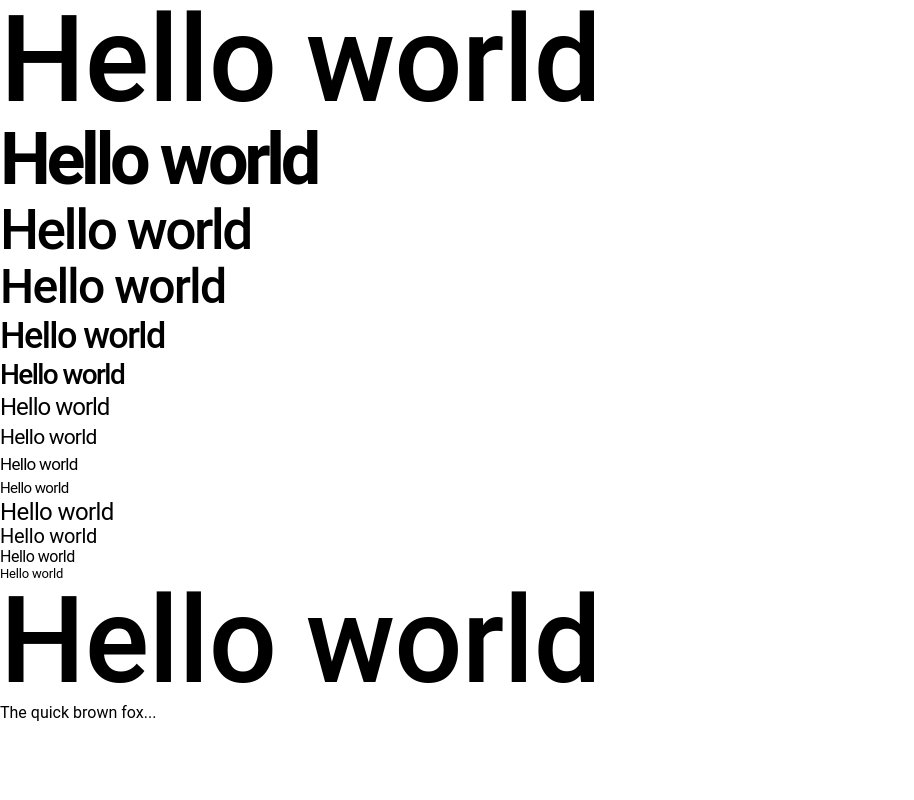
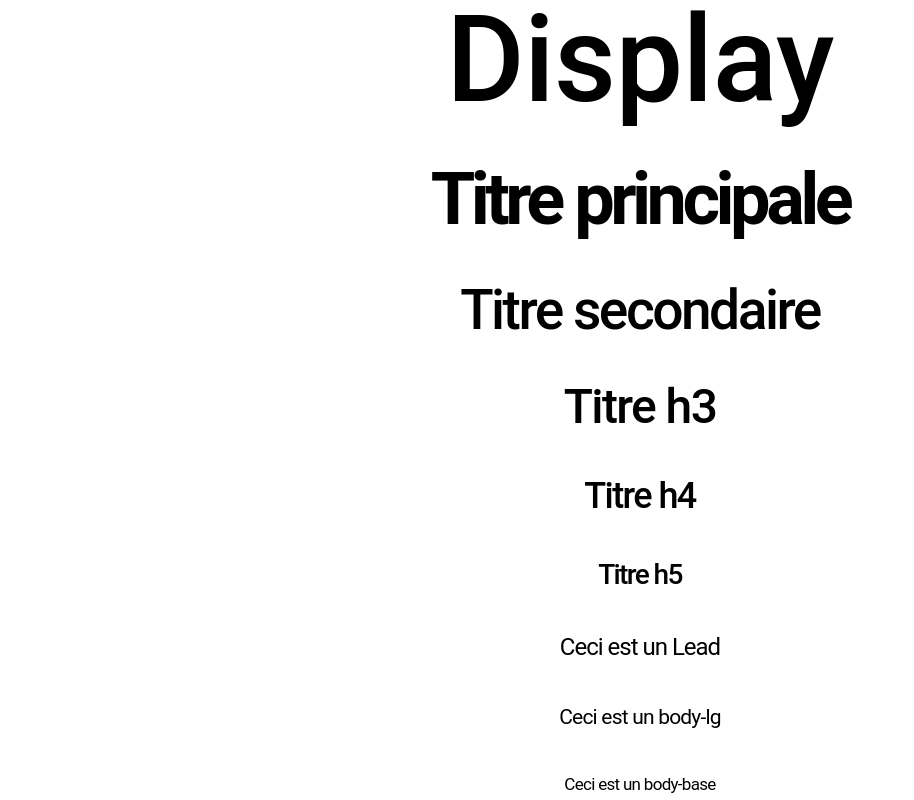
Before and after one commit to MaximeLecieux/sasano.fr, a Next.js app: page / in a window 1280 px wide. Shown: the top 800 px of the page, without its empty margins (0-914 px from the left). Built offline with nearby package versions, Linux system fonts and the light colour scheme.

Commit message:
Finalisation du composant Typographie

```diff
--- a/app/page.tsx
+++ b/app/page.tsx
@@ -3,52 +3,53 @@ import { Typography } from "@/components/ui/design-system/typographie/Typographi
 export default function Home() {
   return (
     <>
+    <div className="grid  gap-10 text-center">
         <Typography variant="display" component="p">
-        Hello world
+          Display
         </Typography>
         <Typography variant="h1" component="h1">
-        Hello world
+          Titre principale
         </Typography>
         <Typography variant="h2" component="h2">
-        Hello world
+          Titre secondaire
         </Typography>
         <Typography variant="h3" component="h3">
-        Hello world
+          Titre h3
         </Typography>
         <Typography variant="h4" component="h4">
-        Hello world
+          Titre h4
         </Typography>
         <Typography variant="h5" component="h5">
-        Hello world
+          Titre h5
         </Typography>
         <Typography variant="lead" component="p">
-        Hello world
+          Ceci est un Lead
         </Typography>
         <Typography variant="body-lg" component="span">
-        Hello world
+          Ceci est un body-lg
         </Typography>
         <Typography variant="body-base" component="p">
-        Hello world
+          Ceci est un body-base
         </Typography>
         <Typography variant="body-sm" component="p">
-        Hello world
+        Ceci est un body-sm
         </Typography>
         <Typography variant="caption1" component="p">
-        Hello world
+        Ceci est un caption 1
         </Typography>
         <Typography variant="caption2" component="p">
-        Hello world
+        Ceci est un caption 2
         </Typography>
         <Typography variant="caption3" component="p">
-        Hello world
+        Ceci est un caption 3
         </Typography>
         <Typography variant="caption4" component="p">
-        Hello world
+        Ceci est un caption 4
         </Typography>
-      <Typography variant="display" component="p" color="white" className="text-yellow">
-        Hello world
+        <Typography variant="lead" component="p" color="danger">
+          Ceci est un message d'avertissement
         </Typography>
-      <p className="text-sky-400/100">The quick brown fox...</p>
+    </div>
     </>
   );
 }
--- a/components/ui/design-system/typographie/Typographie.tsx
+++ b/components/ui/design-system/typographie/Typographie.tsx
@@ -96,13 +96,13 @@ export const Typography = ({
 
     switch (color){
         case 'white':
-            colorStyle = "text-yellow"
+            colorStyle = "text-white"
             break
         case 'gray':
-            colorStyle = "decoration-gray-700"
+            colorStyle = "text-gray-700"
             break
         case 'danger':
-            colorStyle = "decoration-danger"
+            colorStyle = "text-alert-danger"
             break
     }
 
```
Lines whose indentation alone changed are shown as unchanged.
